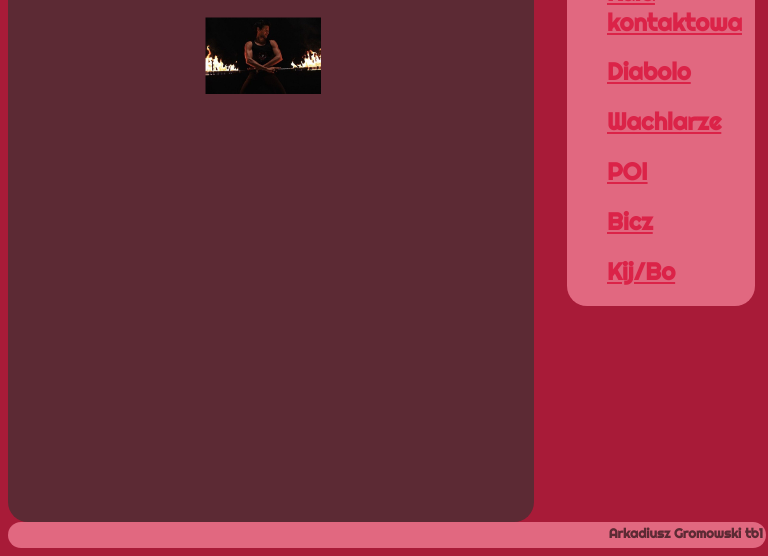
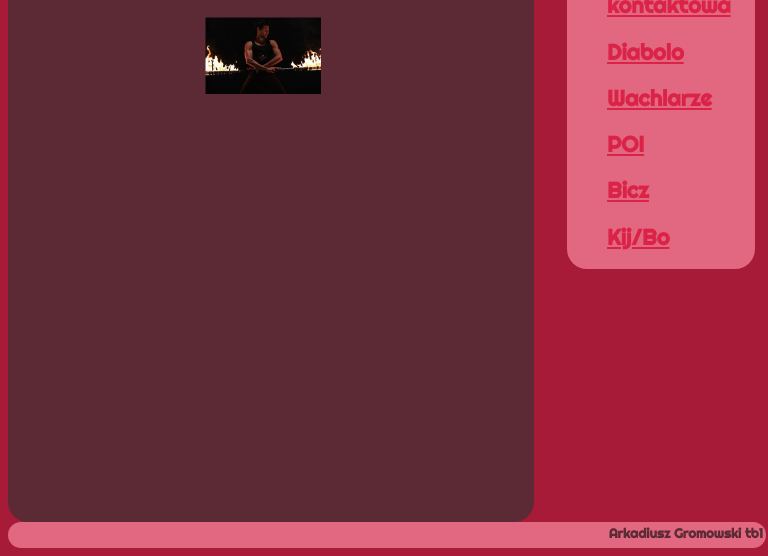
Before and after one commit to argrom/Arkadiusz-Gromowski-public, a plain HTML site: page index.html in a window 768 px wide. Shown: the part 308-864 px from the top of the page. Drawn offline with Linux system fonts and the light colour scheme.

Commit message:
Update Style.css

```diff
--- a/css/Style.css
+++ b/css/Style.css
@@ -205,6 +205,7 @@ h3{
 		top: 50px;
 		right: 5px;
 		width: 25%;
+		font-size: 11pt;
 	}
 	.signature{
 		height: 30px;
```
